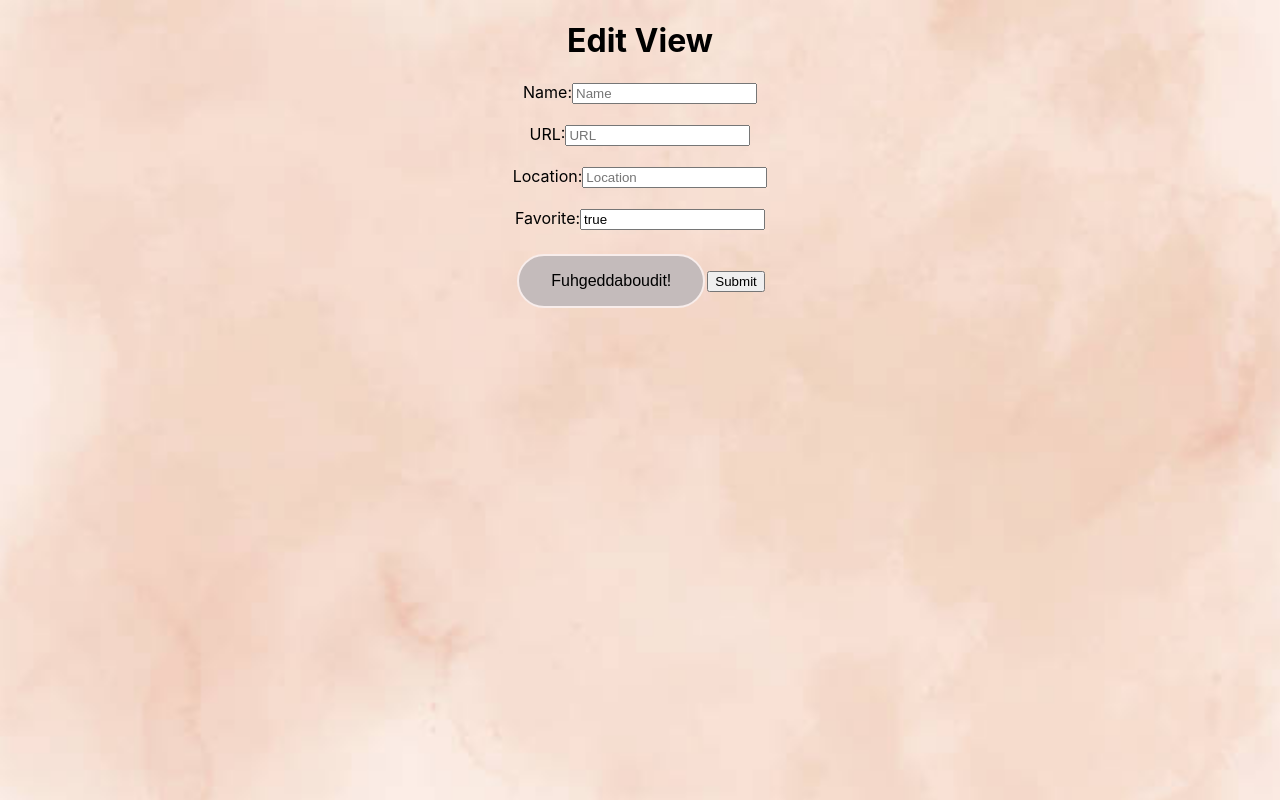
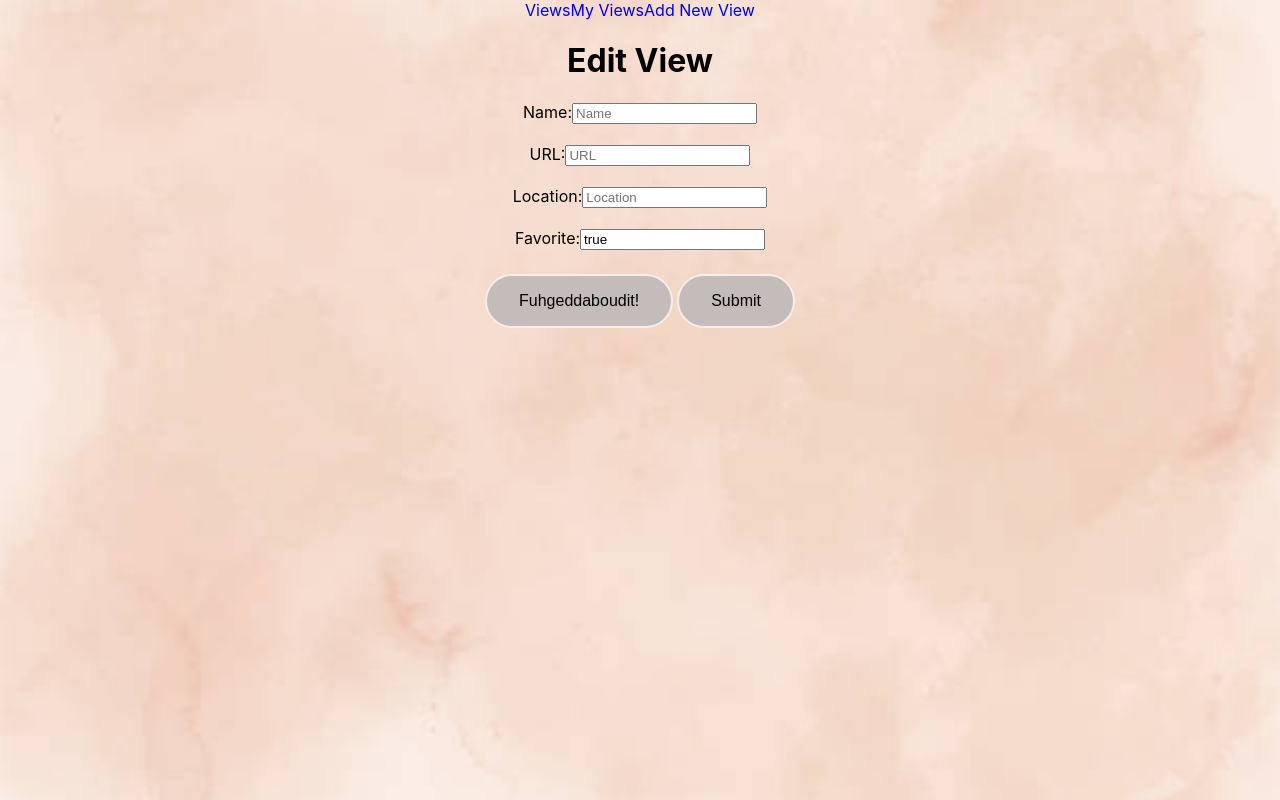
Before and after one commit to jcprado92/Views-Deux, a React (Create React App) app: page /views/1/edit in a window 1280 px wide. Built offline with nearby package versions, Linux system fonts and the light colour scheme; no server answers.

Commit message:
add nav without styling

```diff
--- a/src/App.js
+++ b/src/App.js
@@ -1,4 +1,5 @@
 import { BrowserRouter as Router, Routes, Route } from "react-router-dom";
+import Nav from "./Components/Nav/Nav";
 import Home from "./Pages/Home";
 import Index from './Pages/Index';
 import Show from './Pages/Show';
@@ -12,6 +13,7 @@ function App() {
   return (
     <Router>
       <div className="App">
+      <Nav/>
       <Routes>
         <Route path='/' element={ <Home /> } />
         <Route path="/views" element={ <Index /> } />
--- a/src/Components/Forms/EditView.js
+++ b/src/Components/Forms/EditView.js
@@ -1,8 +1,9 @@
 import React, { useState, useEffect } from 'react'
 import { Link, useNavigate, useParams } from 'react-router-dom'
 import axios from 'axios'
+import '../Forms/forms.scss'
 
-function EditView() {
+const EditView = () => {
 
   const { id } = useParams();
   const navigate = useNavigate()
@@ -95,7 +96,7 @@ function EditView() {
       <Link to={`/views/${id}`}>
         <button>Fuhgeddaboudit!</button>
       </Link>
-        <input type="submit" />
+        <input type="submit" className='submit'/>
       </form>
     </div>
   )
--- a/src/Components/Forms/NewView.js
+++ b/src/Components/Forms/NewView.js
@@ -1,7 +1,7 @@
 import React, { useState } from 'react';
 import { useNavigate } from 'react-router-dom';
 import axios from 'axios'
-
+import '../Forms/forms.scss'
 
 function NewView() {
 
@@ -76,7 +76,7 @@ function NewView() {
         />
         <br />
         <br />
-        <input type="submit" />
+        <input type="submit" className='submit'/>
       </form>
     </div>
   )
--- /dev/null
+++ b/src/Components/Forms/forms.scss
@@ -0,0 +1,86 @@
+.submit {
+
+        color: #0099cc;
+  /* Text color */
+  background: rgb(196, 187, 187); /* Remove background color */
+  border: 2px solid #f8edeb; /* Border thickness, line style, and color */
+  border-radius: 70px; /* Adds curve to border corners */
+  text-decoration: none;
+  border: none;
+  // color: white;
+  padding: 16px 32px;
+  text-align: center;
+  text-decoration: none;
+  // display: inline-block;
+  font-size: 16px;
+  margin: 4px 2px;
+  // -webkit-transition-duration: 0.4s; /* Safari */
+  transition-duration: 0.4s;
+  cursor: pointer;
+  color: black;
+  border: 2px solid #f8edeb;
+
+  &:hover {
+    background-color: #d6b9b4;
+
+  &:active {
+      letter-spacing: 2px;
+    }
+  &:after {
+      content: "";
+    }
+  }
+
+  .onclick {
+    width: 10px !important;
+    height: 70px !important;
+    border-radius: 50% !important;
+    border-color: #bbbbbb;
+    border-width: 4px;
+    font-size: 0;
+    border-left-color: #f8edeb;
+    animation: rotating 2s 0.25s linear infinite;
+    &:hover {
+      color: #f8edeb;
+      background: white;
+    }
+  }
+  .validate {
+    content: "";
+    font-size: 16px;
+    color: black;
+    background: #f8edeb;
+    border-radius: 50px;
+    &:after {
+      font-family: "FontAwesome";
+      content: " done \f00c";
+    }
+  }
+
+  b {
+    outline: none;
+    height: 40px;
+    text-align: center;
+    width: 130px;
+    border-radius: 100px;
+    background: #fff;
+    border: 2px solid #f8edeb;
+    color: #f8edeb;
+    letter-spacing: 1px;
+    text-shadow: 0;
+    font: {
+      size: 12px;
+      weight: bold;
+    }
+    cursor: pointer;
+    transition: all 0.25s ease;
+    @keyframes rotating {
+      from {
+        transform: rotate(0deg);
+      }
+      to {
+        transform: rotate(360deg);
+      }
+    }
+  }
+}
--- /dev/null
+++ b/src/Components/Nav/Nav.js
@@ -0,0 +1,14 @@
+import React from 'react'
+import { Link } from 'react-router-dom'
+import '../Nav/nav.scss'
+function Nav() {
+  return (
+    <div className='nav'>
+        <Link to="/">Views</Link>
+        <Link to="/views">My Views</Link>
+        <Link to="/views/new">Add New View</Link>
+    </div>
+  )
+}
+
+export default Nav
```
Also changed, not shown: src/Components/Nav/nav.scss (added).
